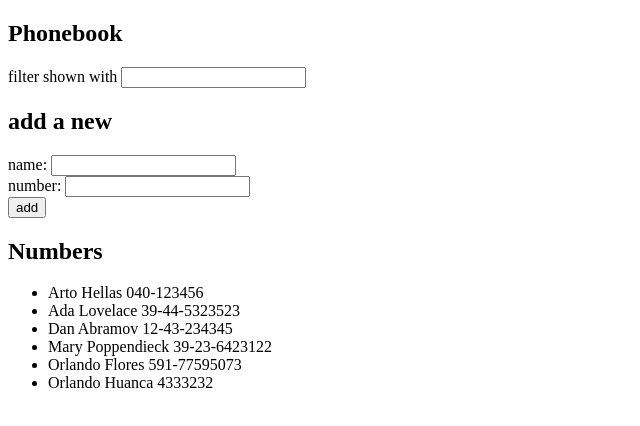
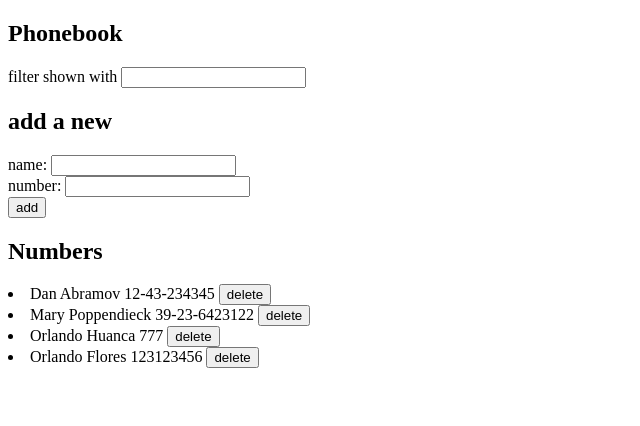
Before and after one commit to lalomax/fullstack-program, a React (Vite) app in the folder part2/phonebook/: page / in a window 1280 px wide. Shown: the top 426 px of the page, without its empty margins (0-640 px from the left). Built offline with nearby package versions, Linux system fonts and the light colour scheme; data requests are answered from the project's data file.

Commit message:
9 y 10 eliminar registro y modificar

```diff
--- a/part2/phonebook/db.json
+++ b/part2/phonebook/db.json
@@ -1,15 +1,5 @@
 {
   "persons": [
-    {
-      "name": "Arto Hellas",
-      "number": "040-123456",
-      "id": "1"
-    },
-    {
-      "name": "Ada Lovelace",
-      "number": "39-44-5323523",
-      "id": "2"
-    },
     {
       "name": "Dan Abramov",
       "number": "12-43-234345",
@@ -21,14 +11,14 @@
       "id": "4"
     },
     {
-      "name": "Orlando Flores",
-      "number": "591-77595073",
-      "id": "5"
+      "id": "c707",
+      "name": "Orlando Huanca",
+      "number": "777"
     },
     {
-      "id": "f1d5",
-      "name": "Orlando Huanca",
-      "number": "4333232"
+      "id": "5590",
+      "name": "Orlando Flores",
+      "number": "123123456"
     }
   ]
 }
--- a/part2/phonebook/src/App.jsx
+++ b/part2/phonebook/src/App.jsx
@@ -15,6 +15,7 @@ function App() {
       setPersons(initialPersons);
     });
   }, []);
+
   console.log("render", persons.length, "notes");
 
   // function handle filter change
@@ -54,16 +55,51 @@ function App() {
 
     // check if name is repeated
     if (containsName(newObject.name, persons)) {
-      alert(`${newObject.name} is already added to phonebook`);
+      const person = persons.find((n) => n.name === newObject.name);
+      const changedPerson = { ...person, number: newPhoneNumber };
+      if (
+        window.confirm(
+          `${person.name} is already added to phonebook, replace the old number with a new one`
+        )
+      ) {
+        personService
+          .update(person.id, changedPerson)
+          .then((returnedPerson) => {
+            setPersons(
+              persons.map((person) =>
+                person.id !== changedPerson.id ? person : returnedPerson
+              )
+            );
+            setNewName("");
+            setNewPhoneNumber("");
+
+          });
+      }
     } else {
-      personService.create(newObject).then((returnedNote) => {
-        setPersons(persons.concat(returnedNote));
+      personService.create(newObject).then((returnedPerson) => {
+        setPersons(persons.concat(returnedPerson));
         setNewName("");
         setNewPhoneNumber("");
       });
     }
   };
 
+  const erasePersonOf = (id) => {
+    const person = persons.find((n) => n.id === id);
+    // const changedNote = { ...note, important: !note.important };
+    if (window.confirm(`Do you really want to delete ${person.name}?`)) {
+      personService
+        .erase(id)
+        .then(() => {
+          setPersons(persons.filter((person) => person.id !== id));
+        })
+        .catch((error) => {
+          alert(`the person '${persons.name}' was already deleted from server`);
+        });
+    }
+  };
+
+  console.log(persons);
   const handleNameChange = (event) => {
     // console.log(event.target.value);
     setNewName(event.target.value);
@@ -87,7 +123,14 @@ function App() {
         handlePhoneNumberChange={handlePhoneNumberChange}
       />
       <h2>Numbers</h2>
-      <List namesToShow={namesToShow} />
+
+      {namesToShow.map((person) => (
+        <List
+          key={person.id}
+          person={person}
+          erasePerson={() => erasePersonOf(person.id)}
+        />
+      ))}
     </>
   );
 }
--- a/part2/phonebook/src/components/List.jsx
+++ b/part2/phonebook/src/components/List.jsx
@@ -1,18 +1,17 @@
 import React from "react";
 
-const Numbers = ({ namesToShow }) => {
-  console.log(namesToShow);
+const List = ({person, erasePerson }) => {
+
   return (
     <div>
-      <ul>
-        {namesToShow.map((person) => (
-          <li key={person.id}>
-            {person.name} {person.number}
+
+          <li >
+             {person.name} {person.number} <button onClick={erasePerson}> delete </button>
           </li>
-        ))}
-      </ul>
+
+
     </div>
   );
 };
 
-export default Numbers;
+export default List;
--- a/part2/phonebook/src/services/persons.js
+++ b/part2/phonebook/src/services/persons.js
@@ -21,8 +21,14 @@ const update = (id, newObject) => {
   return request.then((response) => response.data);
 };
 
+const erase = (id) => {
+  const request = axios.delete(`${baseUrl}/${id}`);
+  return request.then((response) => response.data);
+};
+
 export default {
   getAll,
   create,
   update,
+  erase
 };
```
